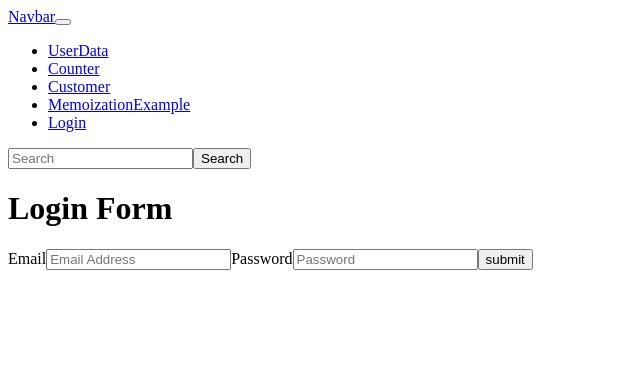
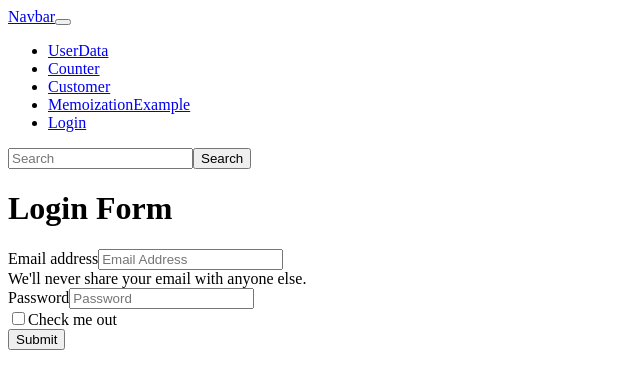
Before and after one commit to iamsabitak/vite-project-ts, a React app: page /login in a window 1280 px wide. Shown: the top 388 px of the page, without its empty margins (0-640 px from the left). Built offline with nearby package versions, Linux system fonts and the light colour scheme; the HTML template or start-up script is replaced by a standard one.

Commit message:
added bootstrao classes to style

```diff
--- a/src/components/Login.tsx
+++ b/src/components/Login.tsx
@@ -23,25 +23,51 @@
     <>
       <h1>Login Form</h1>
       <form onSubmit={onHandleSubmit}>
-        <label htmlFor="email">Email</label>
+        <div className="mb-3">
+          <label htmlFor="email" className="form-label">
+            Email address
+          </label>
           <input
             type="email"
+            className="form-control"
+            placeholder="Email Address"
+            id="email"
             name="email"
-          id="email"
-          placeholder="Email Address"
+            aria-describedby="emailHelp"
             value={inputValue.email}
             onChange={handleChange}
           />
-        <label htmlFor="password">Password</label>
+          <div id="emailHelp" className="form-text">
+            We'll never share your email with anyone else.
+          </div>
+        </div>
+        <div className="mb-3">
+          <label htmlFor="password" className="form-label">
+            Password
+          </label>
           <input
             type="password"
+            className="form-control"
+            id="password"
             name="password"
-          id="password"
             placeholder="Password"
             value={inputValue.password}
             onChange={handleChange}
           />
-        <button type="submit">submit</button>
+        </div>
+        <div className="mb-3 form-check">
+          <input
+            type="checkbox"
+            className="form-check-input"
+            id="exampleCheck1"
+          />
+          <label className="form-check-label" htmlFor="exampleCheck1">
+            Check me out
+          </label>
+        </div>
+        <button type="submit" className="btn btn-primary">
+          Submit
+        </button>
       </form>
     </>
   );
```
Lines whose indentation alone changed are shown as unchanged.
